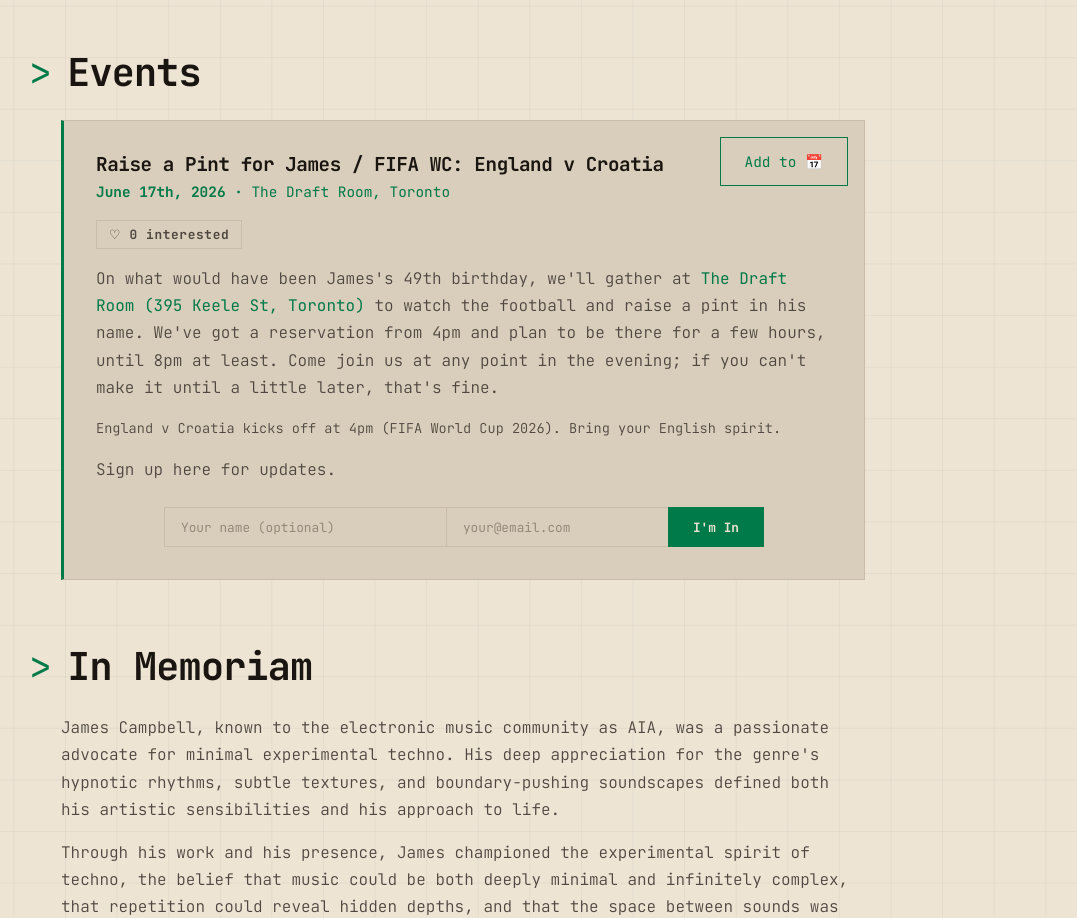
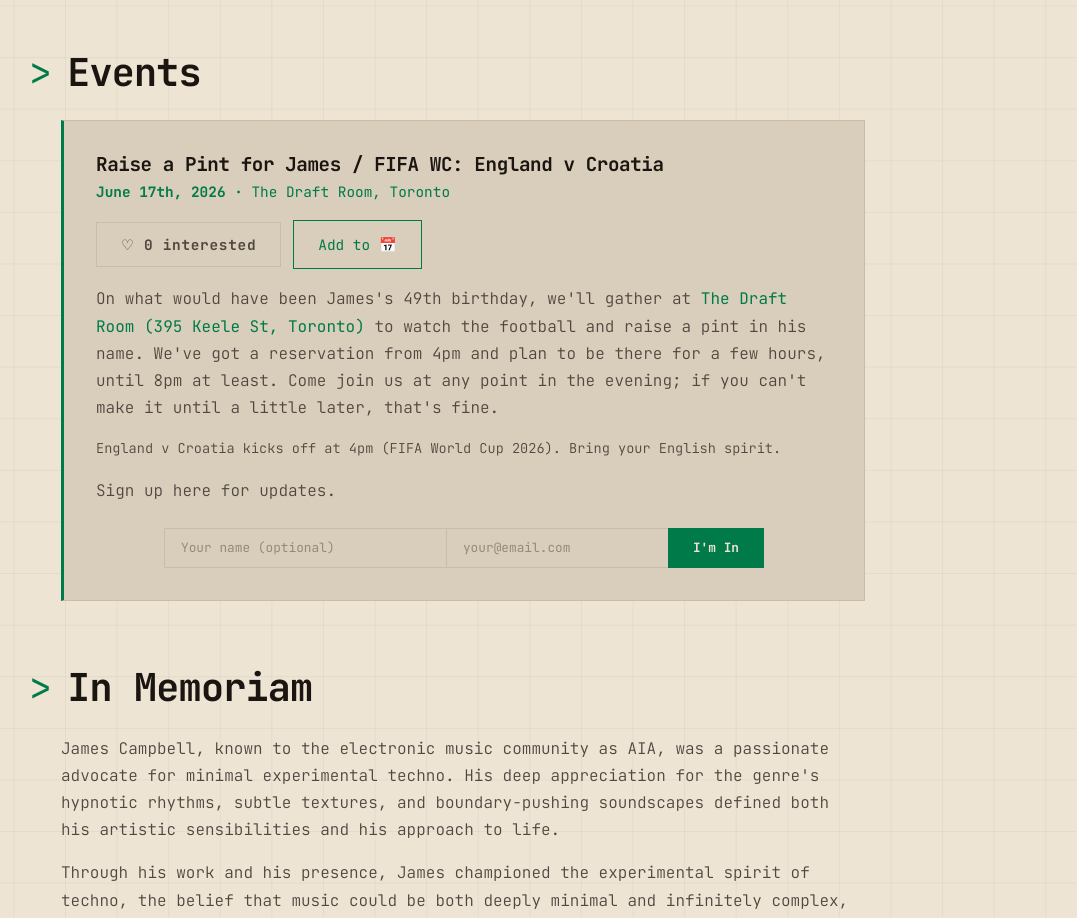
Before and after one commit to foxpress-design/listenable-music, a React (Vite) app: page / in a window 1280 px wide. Shown: the part 820-1738 px from the top of the page, without its empty margins (193-1270 px from the left). Built offline with nearby package versions, Linux system fonts and the light colour scheme; no server answers.

Commit message:
Move calendar button inline with interested button, match sizes (v1.2.7)

```diff
--- a/package.json
+++ b/package.json
@@ -1,7 +1,7 @@
 {
   "name": "listenable-music",
   "private": true,
-  "version": "1.2.6",
+  "version": "1.2.7",
   "type": "module",
   "scripts": {
     "dev": "vite",
--- a/src/App.css
+++ b/src/App.css
@@ -619,19 +619,27 @@
   position: relative;
 }
 
+.event-actions {
+  display: flex;
+  align-items: center;
+  gap: 0.75rem;
+  flex-wrap: wrap;
+  margin-bottom: 1rem;
+}
+
 .event-interested {
-  display: inline-block;
+  display: inline-flex;
+  align-items: center;
   background: none;
   border: 1px solid var(--light-gray);
   color: var(--text-secondary);
-  font-size: 0.8rem;
+  font-size: 0.9rem;
   font-weight: 600;
-  padding: 0.3rem 0.75rem;
+  padding: 0.75rem 1.5rem;
   letter-spacing: 0.05em;
   font-family: 'JetBrains Mono', monospace;
   cursor: pointer;
   transition: all 0.2s ease;
-  margin-bottom: 1rem;
 }
 
 .event-interested:hover {
@@ -645,10 +653,6 @@
 }
 
 .event-calendar-btn {
-  position: absolute;
-  top: 1rem;
-  right: 1rem;
-  margin-top: 0;
   border-color: var(--accent);
   color: var(--accent);
   background: transparent;
--- a/src/pages/Home.jsx
+++ b/src/pages/Home.jsx
@@ -310,6 +310,16 @@ export default function Home() {
           <h2 className="section-title">Events</h2>
           <div className="section-content">
             <div className="event-card">
+              <h3 className="event-title">Raise a Pint for James / FIFA WC: England v Croatia</h3>
+              <p className="event-date">June 17th, 2026 &middot; <a href="https://maps.app.goo.gl/jQvTBCCPYnDG2CG96" target="_blank" rel="noopener noreferrer">The Draft Room, Toronto</a></p>
+              <div className="event-actions">
+                <button
+                  className={`event-interested ${hasLiked ? 'event-interested-liked' : ''}`}
+                  onClick={toggleEventLike}
+                  title={hasLiked ? 'Remove your interest' : 'Show your interest'}
+                >
+                  {hasLiked ? '♥' : '♡'} {eventInterest} interested
+                </button>
                 <a
                   href="https://calendar.google.com/calendar/render?action=TEMPLATE&text=Raise+a+Pint+for+James&dates=20260617T160000/20260617T200000&location=The+Draft+Room%2C+395+Keele+St%2C+Toronto%2C+ON+M6P+2K9&details=Join+us+at+The+Draft+Room+%28395+Keele+St%2C+Toronto%29+to+raise+a+pint+for+James+on+what+would+have+been+his+49th+birthday.+England+v+Croatia+kicks+off+at+4pm+%28FIFA+World+Cup+2026%29.+We+have+a+reservation+from+4pm+and+plan+to+be+there+until+at+least+8pm.+Come+join+us+at+any+point+in+the+evening.+Bring+your+English+spirit.%0A%0Ahttps%3A%2F%2Flistenablemusic.ca%2F%23events"
                   className="link-button event-calendar-btn"
@@ -318,15 +328,7 @@ export default function Home() {
                 >
                   Add to &#x1F4C5;
                 </a>
-              <h3 className="event-title">Raise a Pint for James / FIFA WC: England v Croatia</h3>
-              <p className="event-date">June 17th, 2026 &middot; <a href="https://maps.app.goo.gl/jQvTBCCPYnDG2CG96" target="_blank" rel="noopener noreferrer">The Draft Room, Toronto</a></p>
-              <button
-                className={`event-interested ${hasLiked ? 'event-interested-liked' : ''}`}
-                onClick={toggleEventLike}
-                title={hasLiked ? 'Remove your interest' : 'Show your interest'}
-              >
-                {hasLiked ? '♥' : '♡'} {eventInterest} interested
-              </button>
+              </div>
               <p>
                 On what would have been James's 49th birthday, we'll gather at <a href="https://maps.app.goo.gl/jQvTBCCPYnDG2CG96" target="_blank" rel="noopener noreferrer">The Draft Room (395 Keele St, Toronto)</a>{' '}
                 to watch the football and raise a pint in his name. We've got a reservation from 4pm and plan to be
```
Also changed, not shown: 1 other file (tests, documents, lock files or other folders). Lines whose indentation alone changed are shown as unchanged.
